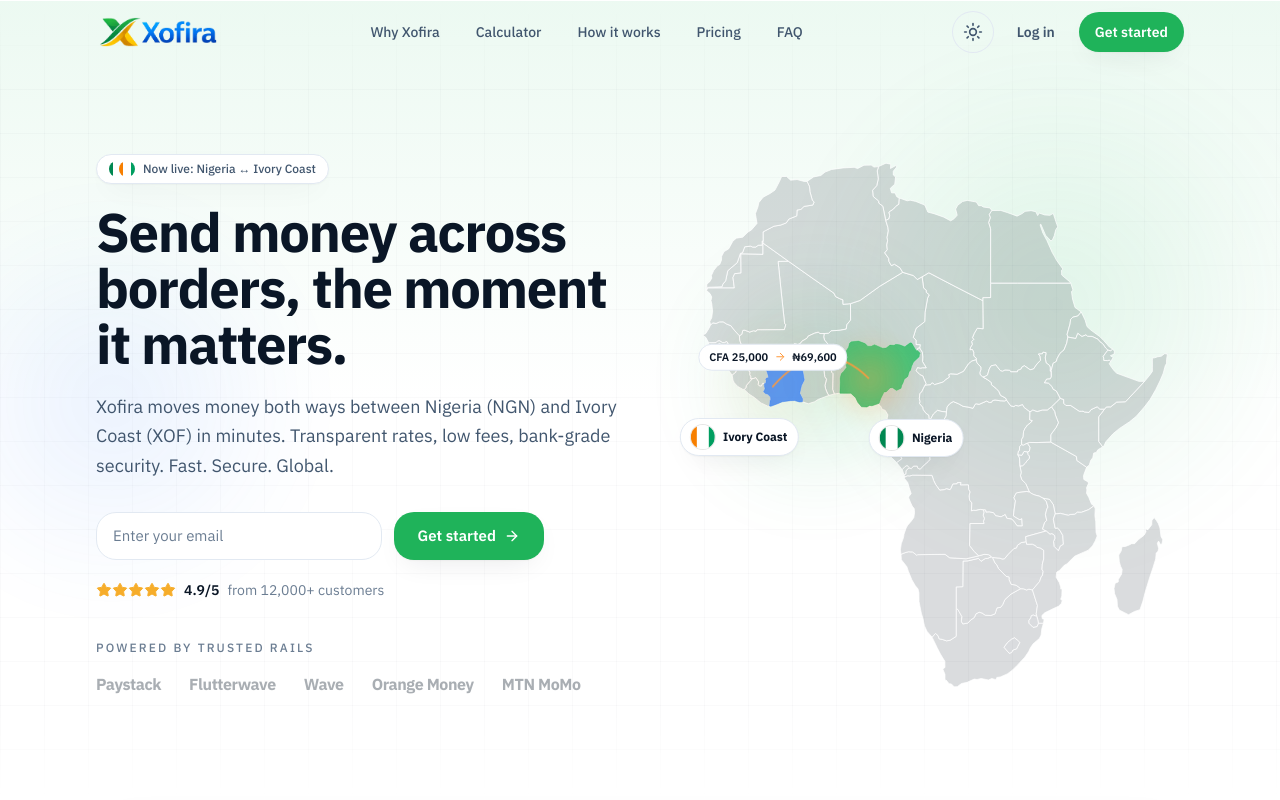
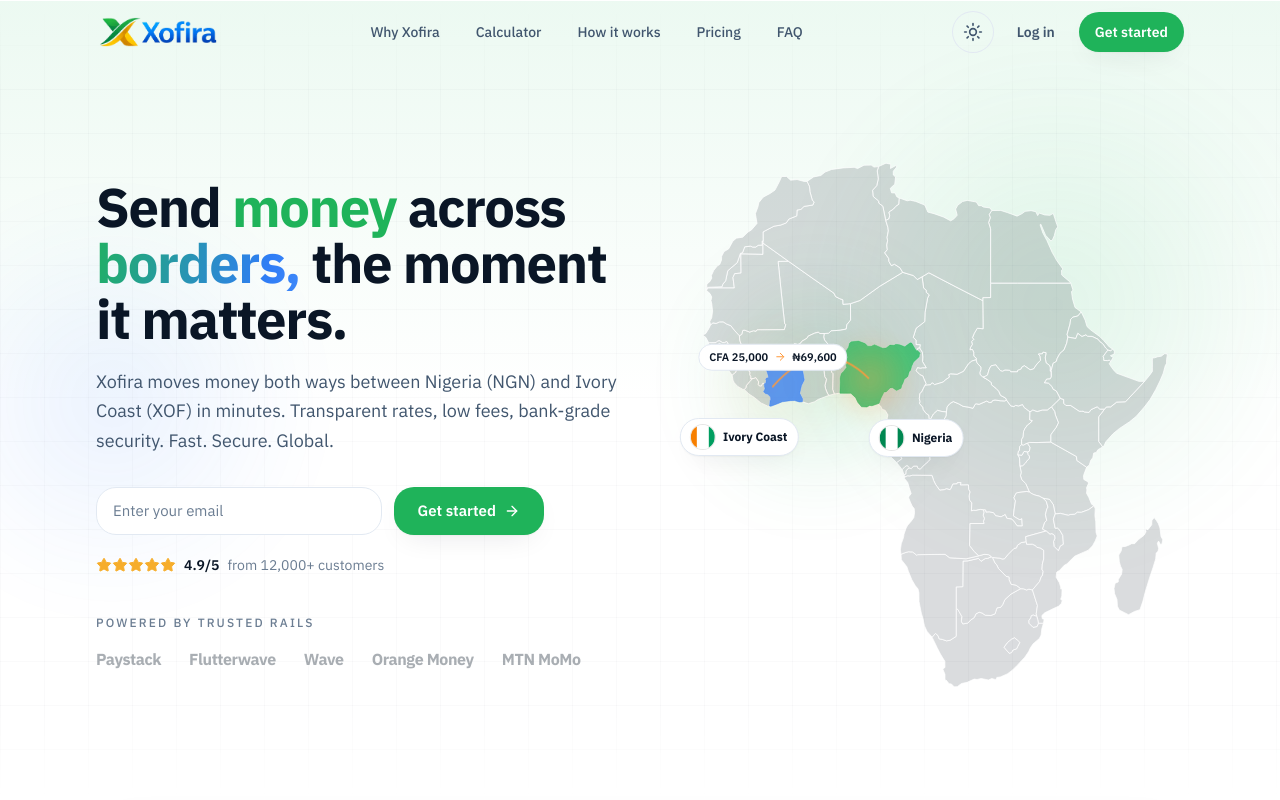
Before and after one commit to JoelEmmanuelCloud/xofirawesite, a Next.js app: page / in a window 1280 px wide. Shown: the top 800 px of the page. Built offline with nearby package versions, Linux system fonts and the light colour scheme.

Commit message:
feat: typewriter hero headline with logo colors, remove live badge

```diff
--- a/src/app/globals.css
+++ b/src/app/globals.css
@@ -129,16 +129,14 @@
   }
 }
 
-@keyframes word-in {
-  from {
+@keyframes caret-blink {
+  0%,
+  50% {
+    opacity: 1;
+  }
+  51%,
+  100% {
     opacity: 0;
-    transform: translateY(0.42em);
-    filter: blur(8px);
-  }
-  to {
-    opacity: 1;
-    transform: translateY(0);
-    filter: blur(0);
   }
 }
 
--- a/src/components/AnimatedHeadline.tsx
+++ /dev/null
@@ -1,33 +0,0 @@
-import { Fragment } from "react";
-
-interface AnimatedHeadlineProps {
-  text: string;
-  className?: string;
-  step?: number;
-  start?: number;
-}
-
-export function AnimatedHeadline({
-  text,
-  className,
-  step = 70,
-  start = 120,
-}: AnimatedHeadlineProps) {
-  const words = text.split(" ");
-
-  return (
-    <h1 className={className}>
-      {words.map((word, i) => (
-        <Fragment key={i}>
-          <span
-            className="inline-block animate-[word-in_0.6s_cubic-bezier(0.22,1,0.36,1)_both] will-change-transform"
-            style={{ animationDelay: `${start + i * step}ms` }}
-          >
-            {word}
-          </span>
-          {i < words.length - 1 ? " " : null}
-        </Fragment>
-      ))}
-    </h1>
-  );
-}
--- a/src/components/Hero.tsx
+++ b/src/components/Hero.tsx
@@ -1,10 +1,9 @@
 import { Star } from "lucide-react";
 import { Container } from "@/components/ui/Container";
-import { Flag } from "@/components/Flag";
 import { CorridorMap } from "@/components/CorridorMap";
 import { EmailCapture } from "@/components/EmailCapture";
 import { Partners } from "@/components/Partners";
-import { AnimatedHeadline } from "@/components/AnimatedHeadline";
+import { TypewriterHeadline } from "@/components/TypewriterHeadline";
 
 export function Hero() {
   return (
@@ -18,18 +17,7 @@
 
       <Container className="grid items-center gap-12 pb-16 pt-28 lg:grid-cols-[1.05fr_0.95fr] lg:gap-10 lg:pb-24 lg:pt-36">
         <div className="animate-[rise_0.7s_cubic-bezier(0.22,1,0.36,1)_both] max-lg:text-center">
-          <div className="inline-flex items-center gap-2 rounded-full border border-border bg-card px-3 py-1.5 text-xs font-medium text-ink-soft shadow-soft">
-            <span className="flex -space-x-1.5">
-              <Flag country="NG" className="h-4 w-4 ring-2 ring-card" />
-              <Flag country="CI" className="h-4 w-4 ring-2 ring-card" />
-            </span>
-            Now live: Nigeria ↔ Ivory Coast
-          </div>
-
-          <AnimatedHeadline
-            text="Send money across borders, the moment it matters."
-            className="mt-5 text-[2.7rem] font-bold leading-[1.03] tracking-tight text-ink sm:text-[3.4rem]"
-          />
+          <TypewriterHeadline className="text-[2.7rem] font-bold leading-[1.03] tracking-tight text-ink sm:text-[3.4rem]" />
 
           <p className="mt-5 max-w-xl text-lg leading-relaxed text-ink-soft max-lg:mx-auto">
             Xofira moves money both ways between Nigeria (NGN) and Ivory Coast
--- /dev/null
+++ b/src/components/TypewriterHeadline.tsx
@@ -0,0 +1,77 @@
+"use client";
+
+import { useEffect, useState } from "react";
+
+interface Segment {
+  text: string;
+  className?: string;
+}
+
+const SEGMENTS: Segment[] = [
+  { text: "Send " },
+  { text: "money", className: "text-green" },
+  { text: " across " },
+  { text: "borders,", className: "gradient-text animate-gradient" },
+  { text: " the moment it matters." },
+];
+
+const TOTAL = SEGMENTS.reduce((sum, s) => sum + s.text.length, 0);
+const SPEED = 42;
+
+const STARTS = (() => {
+  const arr: number[] = [];
+  let acc = 0;
+  for (const s of SEGMENTS) {
+    arr.push(acc);
+    acc += s.text.length;
+  }
+  return arr;
+})();
+
+export function TypewriterHeadline({ className }: { className?: string }) {
+  const [count, setCount] = useState(0);
+
+  useEffect(() => {
+    const reduced = window.matchMedia("(prefers-reduced-motion: reduce)").matches;
+    if (reduced) {
+      const frame = requestAnimationFrame(() => setCount(TOTAL));
+      return () => cancelAnimationFrame(frame);
+    }
+    let c = 0;
+    const id = setInterval(() => {
+      c += 1;
+      setCount(c);
+      if (c >= TOTAL) clearInterval(id);
+    }, SPEED);
+    return () => clearInterval(id);
+  }, []);
+
+  const done = count >= TOTAL;
+
+  return (
+    <h1 className={className}>
+      {SEGMENTS.map((s, i) => {
+        const start = STARTS[i];
+        const show = Math.max(0, Math.min(s.text.length, count - start));
+        const active = !done && count >= start && count < start + s.text.length;
+        return (
+          <span key={i} className={s.className}>
+            {s.text.slice(0, show)}
+            {active ? <Caret /> : null}
+            <span className="opacity-0">{s.text.slice(show)}</span>
+          </span>
+        );
+      })}
+      {done ? <Caret /> : null}
+    </h1>
+  );
+}
+
+function Caret() {
+  return (
+    <span
+      aria-hidden
+      className="ml-0.5 inline-block h-[0.82em] w-[0.07em] translate-y-[0.06em] rounded-[1px] bg-brand align-baseline [animation:caret-blink_1s_steps(1)_infinite]"
+    />
+  );
+}
```
